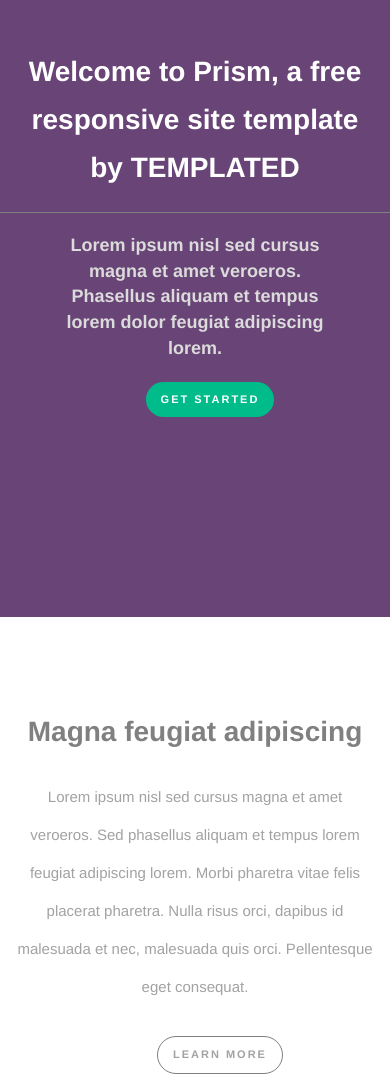
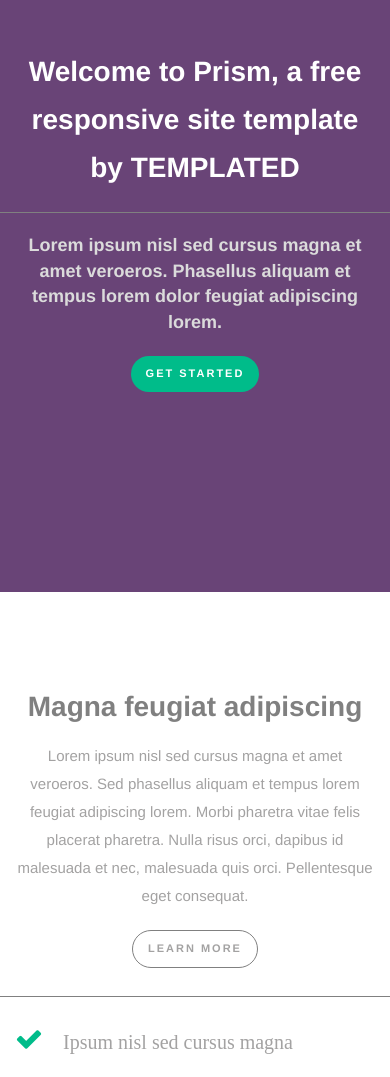
Before and after one commit to yusuf0786/prism, a plain HTML site: page index.html in a window 390 px wide. Shown: the part 132-1209 px from the top of the page. Drawn offline with nearby package versions, Linux system fonts and the light colour scheme.

Commit message:
fifth commit

```diff
--- a/css/style.css
+++ b/css/style.css
@@ -291,10 +291,27 @@ body{
 		margin-bottom: 20px;
 		border-bottom: 1px solid grey;
 	}
+	.banner h1{
+		margin: 0;
+	}
+	.banner p{
+		margin: 0;
+	}
+	.my-button{
+		margin-left: 0!important;
+		margin-right: 0!important;
+	}
 
 	/* second-section */
 	.second-section{
 		text-align: center;
+	}
+	.second-section h1{
+		margin: 0;
+	}
+	.second-section p{
+		margin: 0;
+		line-height: 28px;
 	}
 	.second-section .border{
 		border-right: 0;
```
